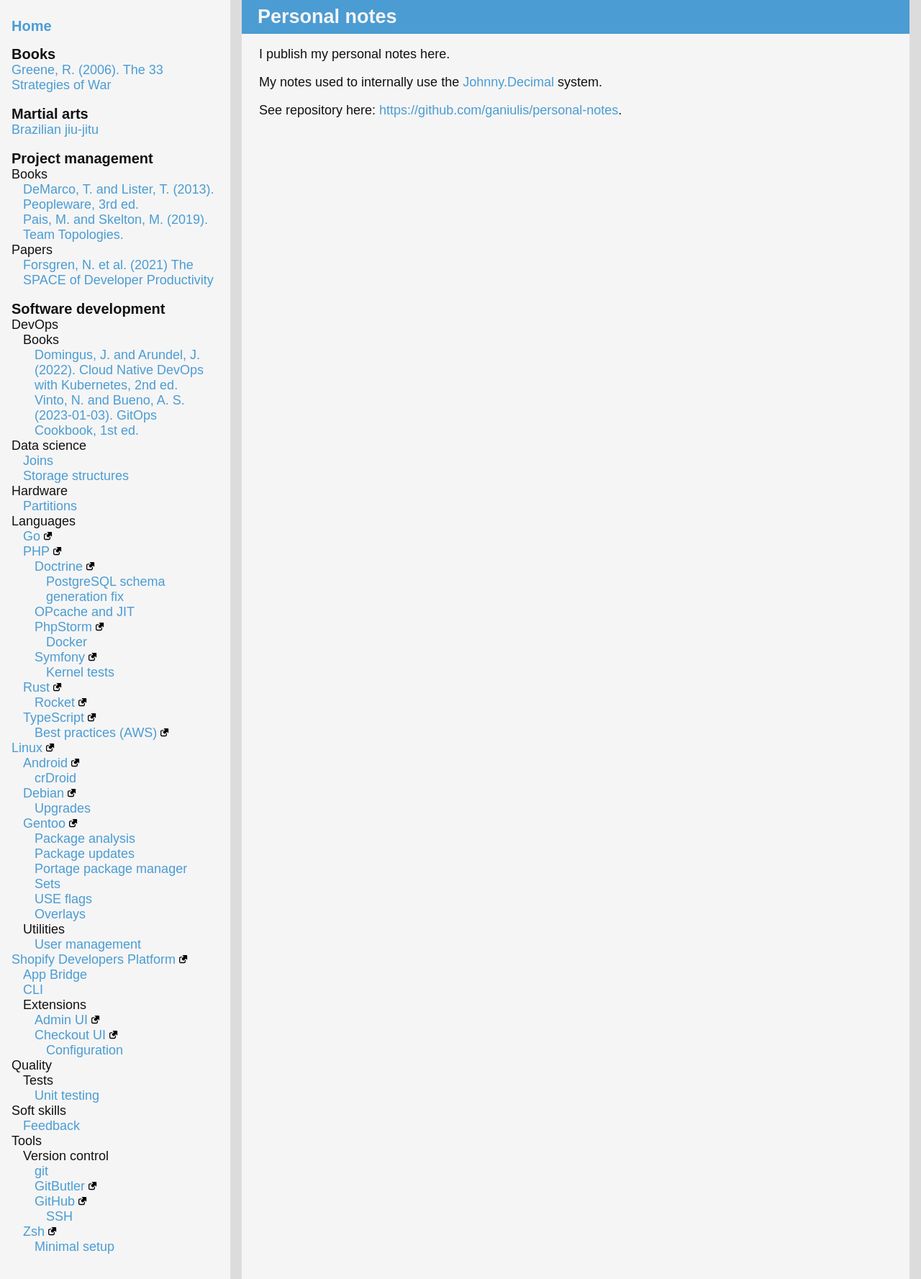
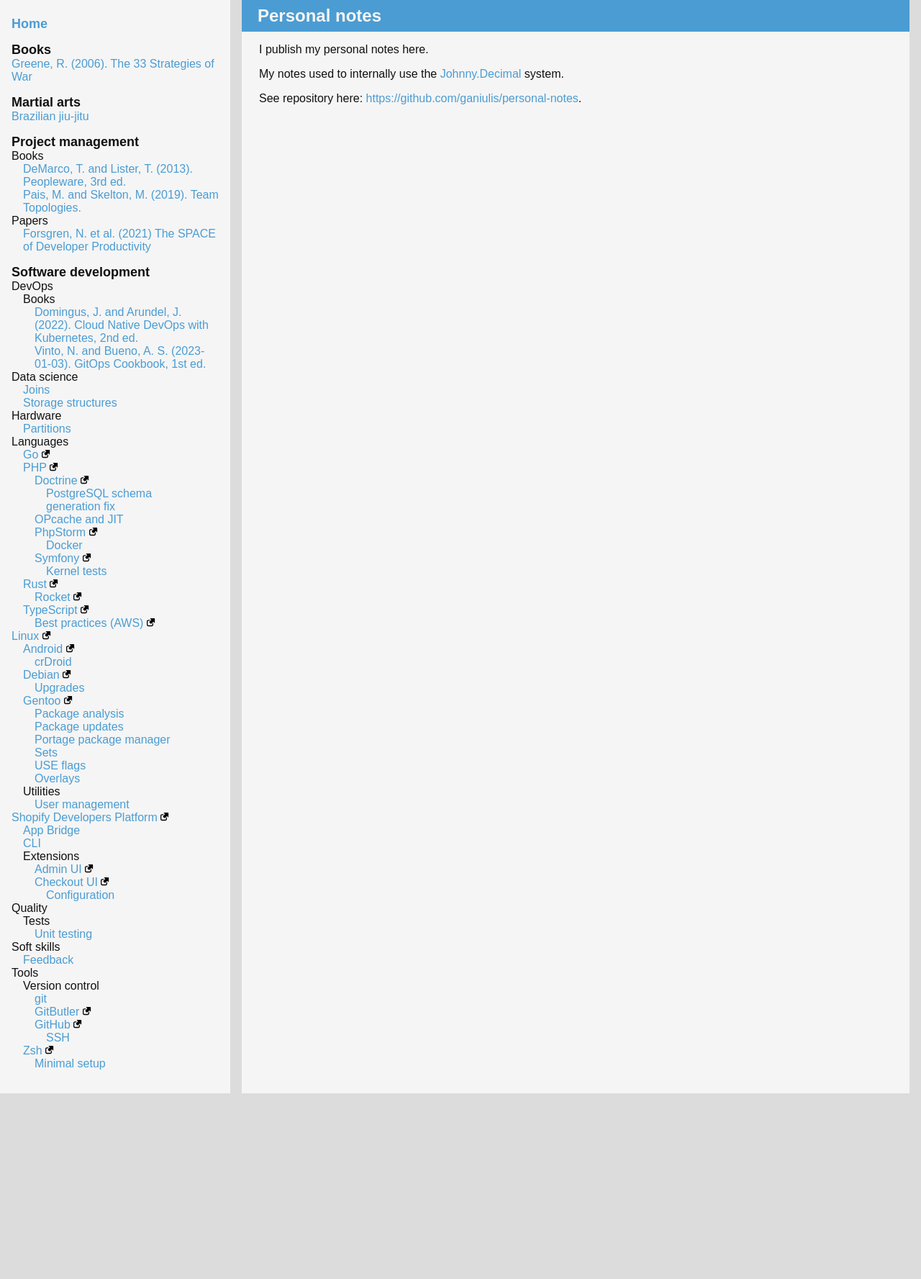
Before and after one commit to ganiulis/personal-notes, a Jekyll site: the page built from index.md, in a window 1280 px wide. Shown: the whole page at 72% size. Built offline with Jekyll 4.4.1, drawn with Linux system fonts in a browser that asks for light colours; our own code applies the rules of GitHub Pages for plain Markdown files; after the commit the page ends 1519 px from its top, so only the background shows below that.

Commit message:
feat: UI improvements

```diff
--- a/_sass/main.scss
+++ b/_sass/main.scss
@@ -15,6 +15,7 @@ html {
     }
     main,
     nav {
+      font-size: 16px;
       background-color: $color-background-base;
       padding-bottom: 16px;
     }
@@ -22,7 +23,7 @@ html {
       margin-top: 0;
     }
     nav > h2 {
-      font-size: 20px;
+      font-size: 18px;
       margin-bottom: 0;
       padding: 0 16px;
     }
```
